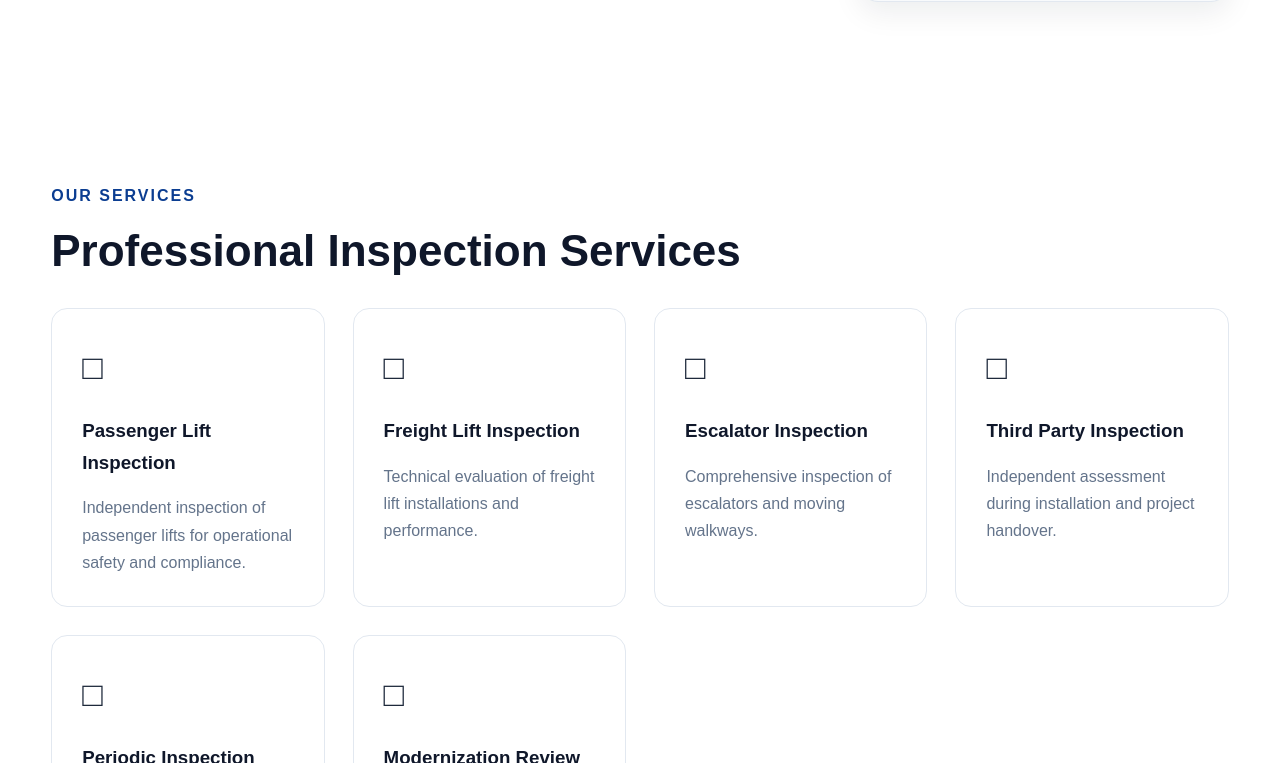
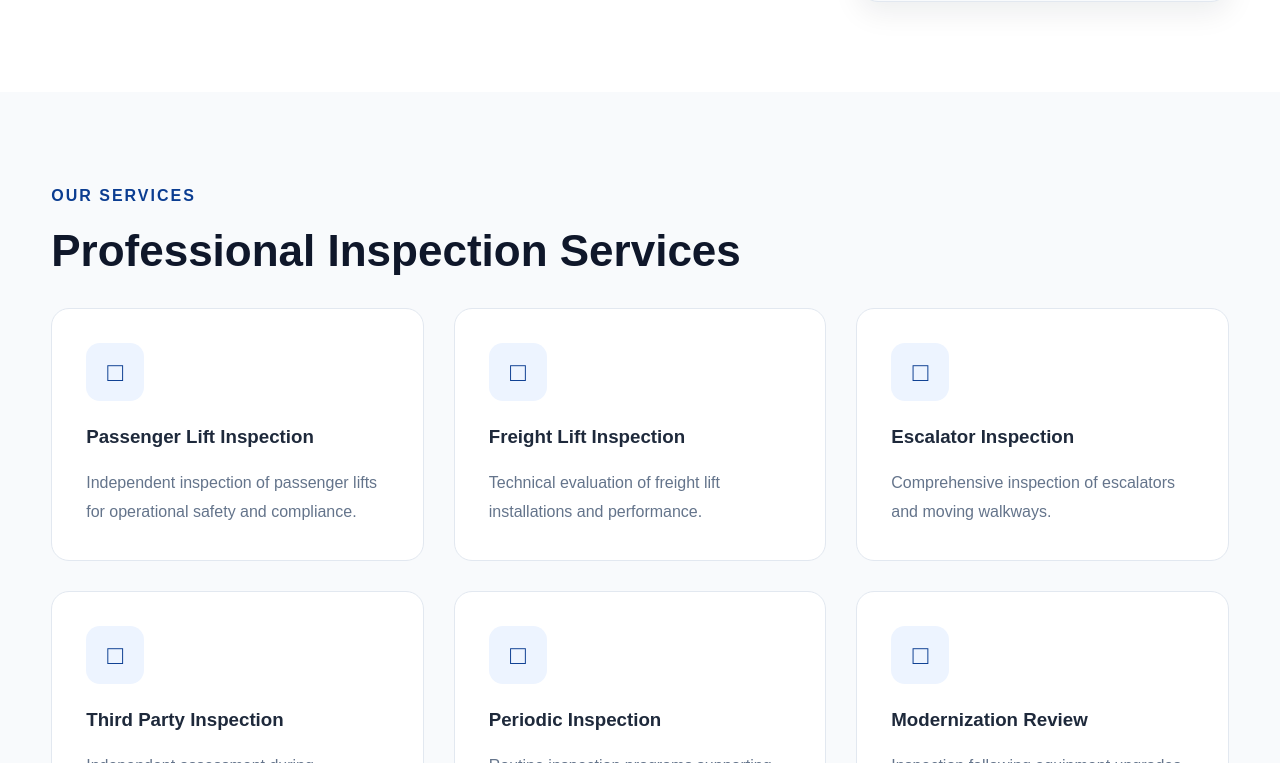
Before and after one commit to pradeepmurthy1992/truaxis-website, a React (Vite) app: page / in a window 1280 px wide. Shown: the part 1457-2220 px from the top of the page. Built offline with nearby package versions, Linux system fonts and the light colour scheme.

Commit message:
Update services.css

```diff
--- a/src/styles/services.css
+++ b/src/styles/services.css
@@ -1,90 +1,75 @@
+.services{
 
-/* =====================================
-   SERVICES
-===================================== */
-
-.services {
-
-    background: #ffffff;
+background:#F8FAFC;
 
 }
 
-.section-tag {
+.services-grid{
 
-    color: var(--primary);
+display:grid;
 
-    font-weight: 700;
+grid-template-columns:repeat(3,1fr);
 
-    letter-spacing: 2px;
-
-    margin-bottom: 12px;
-
-    text-transform: uppercase;
+gap:30px;
 
 }
 
-.section-title {
+.service-card{
 
-    font-size: 42px;
+background:white;
 
-    color: var(--secondary);
+padding:34px;
 
-    margin-bottom: 50px;
+border-radius:18px;
+
+border:1px solid var(--border);
+
+transition:.3s;
 
 }
 
-.services-grid {
+.service-card:hover{
 
-    display: grid;
+transform:translateY(-8px);
 
-    grid-template-columns: repeat(4,1fr);
-
-    gap: 28px;
+box-shadow:var(--shadow);
 
 }
 
-.service-card {
+.service-icon{
 
-    background: white;
+width:58px;
 
-    padding: 30px;
+height:58px;
 
-    border-radius: 16px;
+display:flex;
 
-    border: 1px solid var(--border);
+align-items:center;
 
-    transition: .3s;
+justify-content:center;
+
+border-radius:14px;
+
+background:#EDF4FF;
+
+color:var(--primary);
+
+font-size:26px;
+
+margin-bottom:20px;
 
 }
 
-.service-card:hover {
+.service-card h3{
 
-    transform: translateY(-8px);
-
-    box-shadow: var(--shadow);
+margin-bottom:16px;
 
 }
 
-.service-icon {
+.service-card p{
 
-    font-size: 34px;
+color:var(--muted);
 
-    margin-bottom: 18px;
+line-height:1.8;
 
 }
-
-.service-card h3 {
-
-    margin-bottom: 16px;
-
-    color: var(--secondary);
-
-}
-
-.service-card p {
-
-    color: var(--muted);
-
-    line-height: 1.7;
-
-}
```
